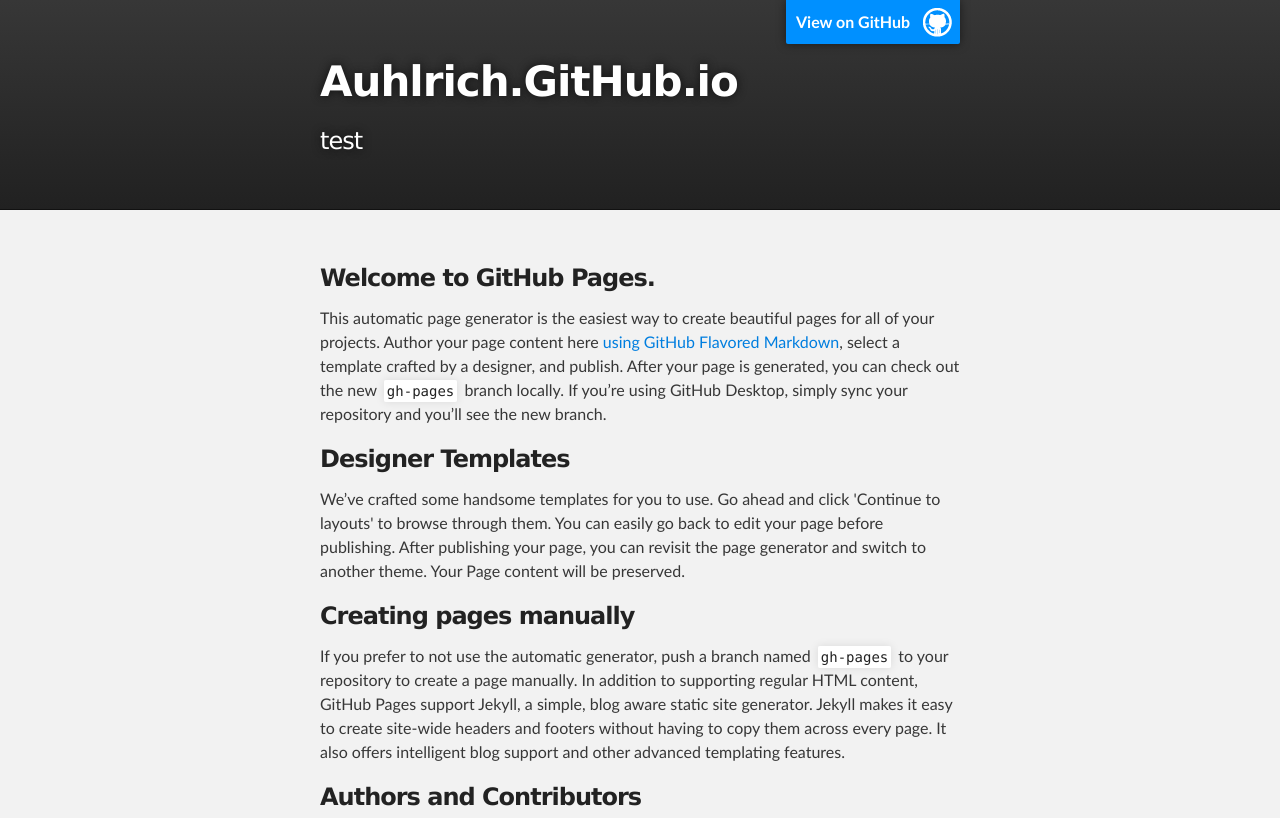
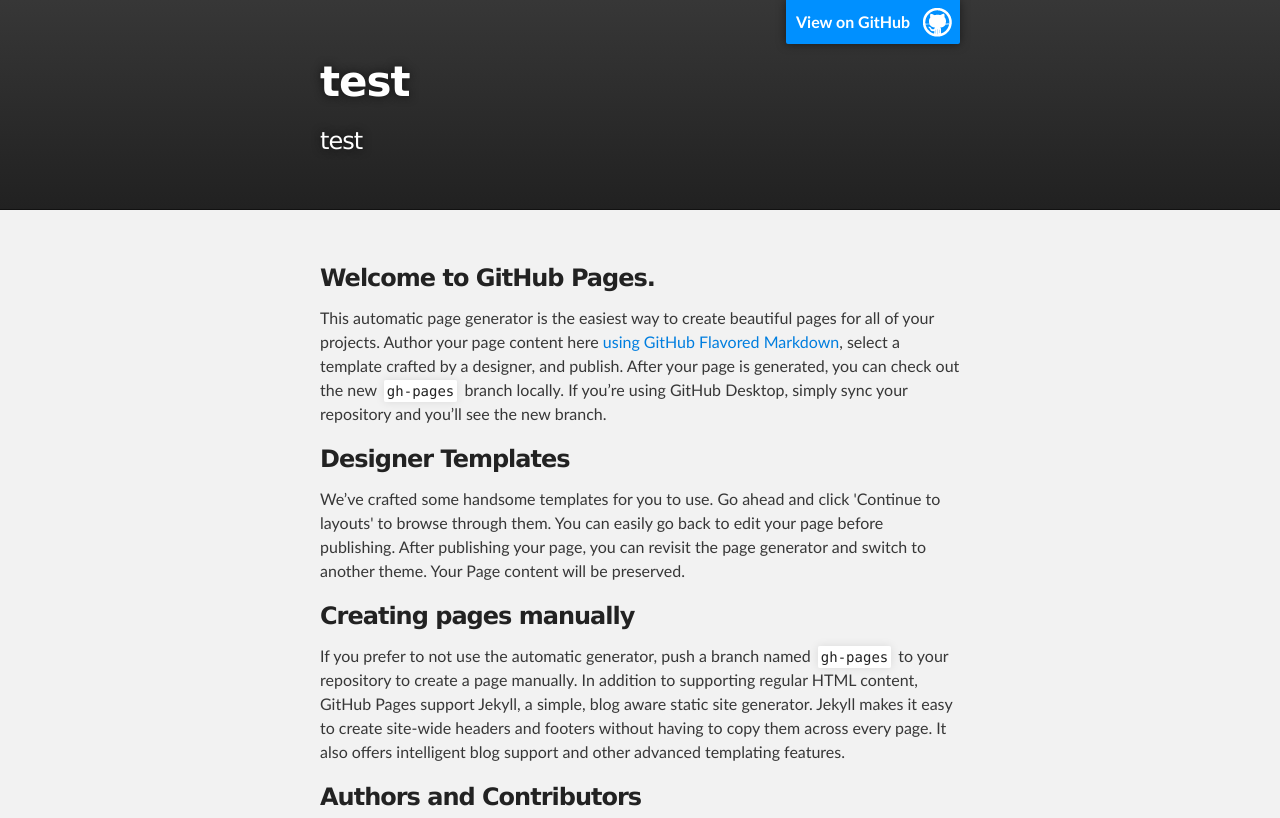
Before and after one commit to auhlrich/auhlrich.github.io, a plain HTML site: page index.html in a window 1280 px wide. Shown: the top 818 px of the page. Drawn offline with Linux system fonts and the light colour scheme.

Commit message:
Update index.html

```diff
--- a/index.html
+++ b/index.html
@@ -18,7 +18,7 @@
         <header class="inner">
           <a id="forkme_banner" href="https://github.com/auhlrich">View on GitHub</a>
 
-          <h1 id="project_title">Auhlrich.GitHub.io</h1>
+          <h1 id="project_title">test</h1>
           <h2 id="project_tagline">test</h2>
 
         </header>
```
